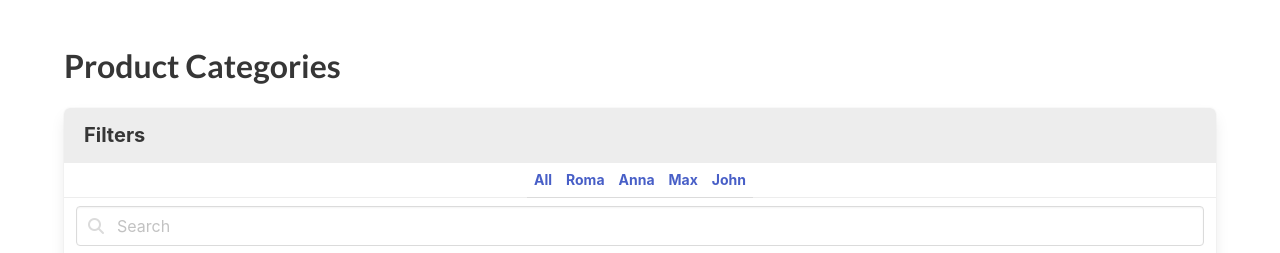
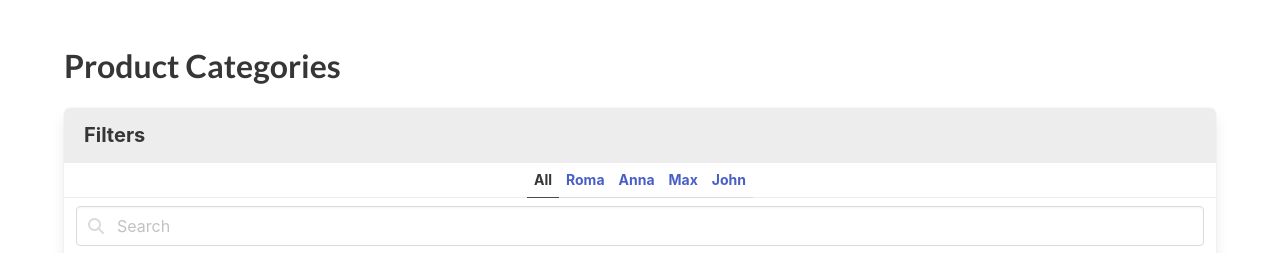
Before and after one commit to lesdyman/react__product-categories-practice, a React (Create React App) app: page / in a window 1280 px wide. Shown: the top 253 px of the page. Built offline with nearby package versions, Linux system fonts and the light colour scheme.

Commit message:
add is-active class when user is selected

```diff
--- a/src/App.jsx
+++ b/src/App.jsx
@@ -25,6 +25,7 @@ const products = productsFromServer.map(product => {
 export const App = () => {
   const [visibleList, setVisibleList] = useState(products);
   const [searchQuery, setSearchQuery] = useState('');
+  const [selectedUser, setSelectedUser] = useState('all');
 
   function sortByName(name) {
     const sortedByName = products.filter(
@@ -76,9 +77,11 @@ export const App = () => {
                 <a
                   onClick={() => {
                     setVisibleList(products);
+                    setSelectedUser('all')
                   }}
                   data-cy="FilterAllUsers"
                   href="#/"
+                  className={selectedUser === 'all' ? 'is-active' : ''}
                 >
                   All
                 </a>
@@ -87,10 +90,12 @@ export const App = () => {
                   <a
                     onClick={() => {
                       sortByName(user.name);
+                      setSelectedUser(user.name);
                     }}
                     key={user.id}
                     data-cy="FilterUser"
                     href="#/"
+                    className={selectedUser === user.name ? 'is-active' : ''}
                   >
                     {user.name}
                   </a>
```
